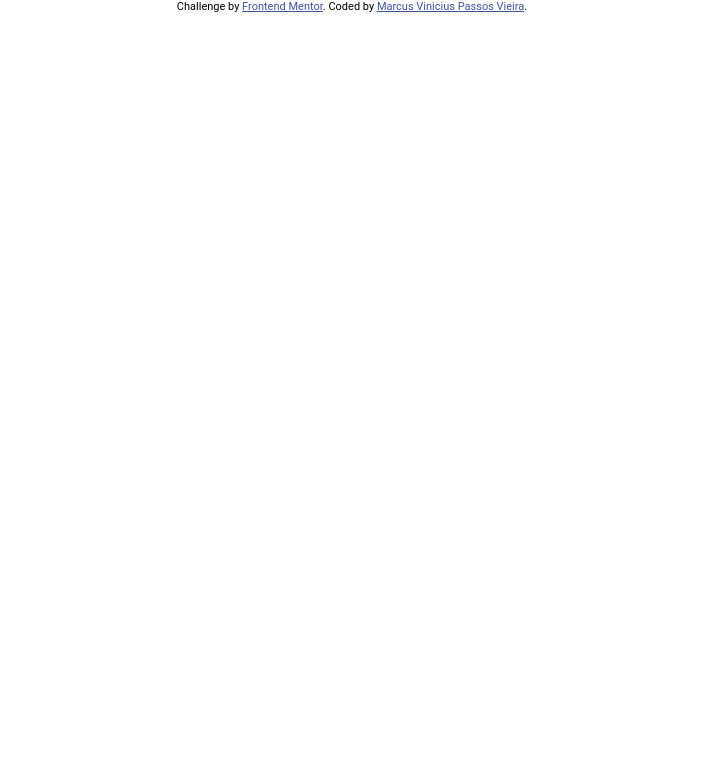
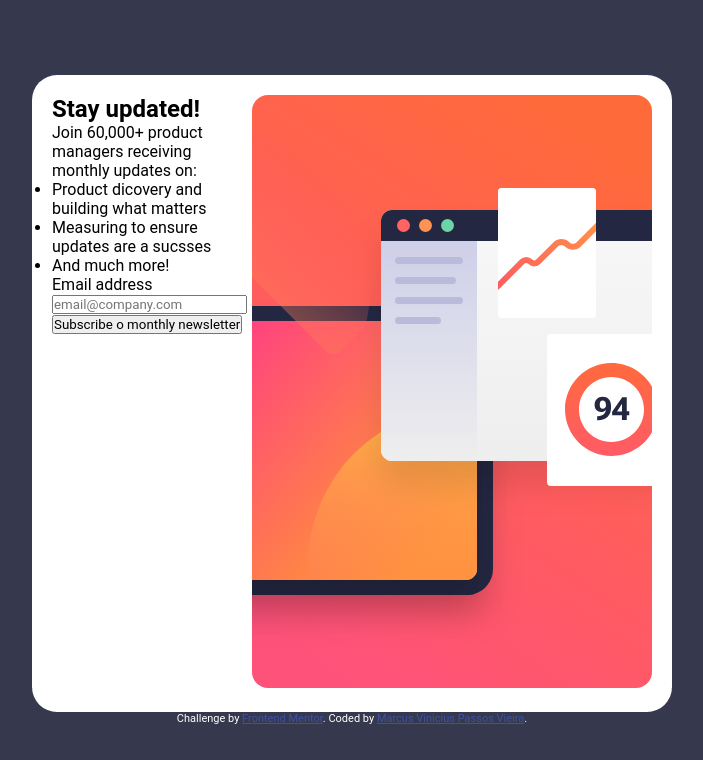
Before and after one commit to Marquinvpv/Newsletter-sign-up-form-with-success-message, a plain HTML site: page index.html in a window 1280 px wide. Shown: the whole page, without its empty margins (288-991 px from the left). Drawn offline with Linux system fonts and the light colour scheme.

Commit message:
feat: Structure of form

```diff
--- a/index.html
+++ b/index.html
@@ -8,6 +8,26 @@
   <title>Frontend Mentor | Newsletter sign-up form with success message</title>
 </head>
 <body>
+  <main class="form-container">
+    <section>
+      <h1>Stay updated!</h1>
+      <p>Join 60,000+ product managers receiving monthly updates on:</p>
+      <ul>
+        <li>Product dicovery and building what matters</li>
+        <li>Measuring to ensure updates are a sucsses</li>
+        <li>And much more!</li>
+      </ul>
+      <form>
+        <smal>Email address</smal>
+        <input type="email" placeholder="email@company.com"/>
+        <button type="submit">Subscribe o monthly newsletter</button>
+      </form>
+    </section>
+
+    <figure>
+      <img src="assets/images/illustration-sign-up-desktop.svg">
+    </figure>
+  </main>
 
   <div class="attribution">
     Challenge by <a href="https://www.frontendmentor.io?ref=challenge" target="_blank">Frontend Mentor</a>.
--- a/public/css/style.css
+++ b/public/css/style.css
@@ -4,8 +4,41 @@
     font-family: Roboto;
 }
 
+html {
+    width: 100%;
+    height: 100%;
+    display: flex;
+    align-items: center;
+    justify-content: center;
+}
+
+body {
+    width: 1440px;
+    height: 100%;
+    font-size: 16px;
+    background-color: hsl(235, 18%, 26%);
+    box-sizing: border-box;
+
+    display: flex;
+    flex-direction: column;
+    align-items: center;
+    justify-content: center;
+}
+
+main {
+    width: 50%;
+    background-color: hsl(0, 0%, 100%);
+    padding: 20px;
+    border-radius: 25px;
+    box-sizing: border-box;
+
+    display: flex;
+    justify-content: space-between;
+}
+
 .attribution {
     font-size: 11px; text-align: center;
+    color: white;
 }
 .attribution a {
     color: hsl(228, 45%, 44%);
```
